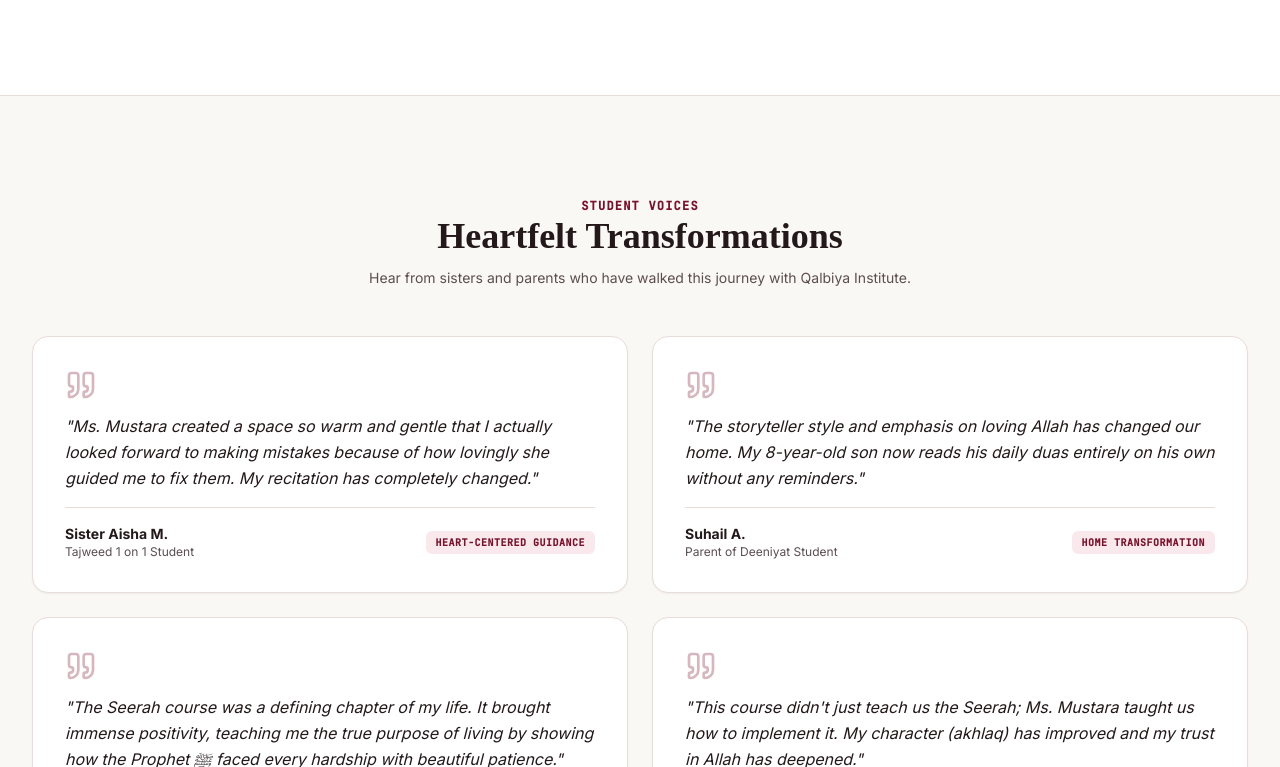
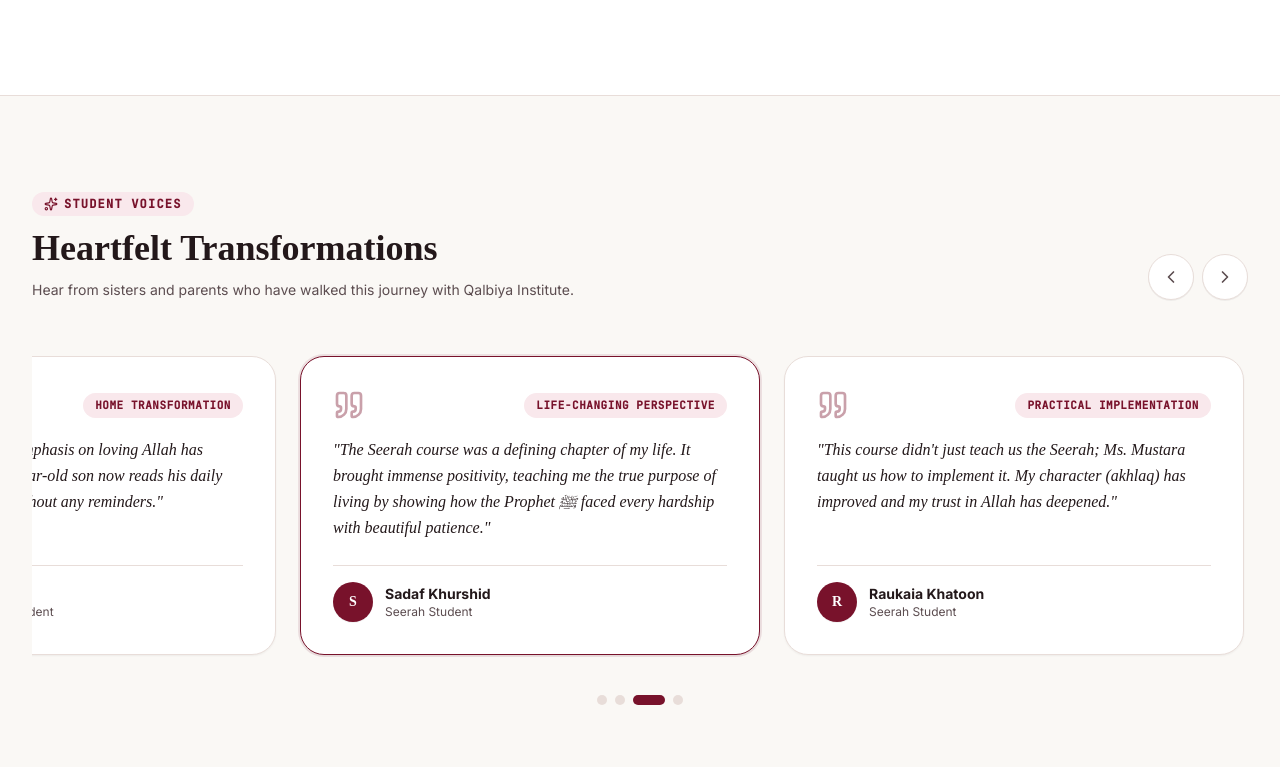
Before and after one commit to hamid220-kamal/qalbiya-insititue, a React (Vite) app: page / in a window 1280 px wide. Shown: the part 3133-3900 px from the top of the page. Built offline with nearby package versions, Linux system fonts and the light colour scheme; a web font is replaced by a local one.

Commit message:
feat(homepage): add auto-scrolling testimonials
Implement testimonial carousel logic with hover-pause functionality to improve user engagement on the homepage.

```diff
--- a/src/components/Homepage.tsx
+++ b/src/components/Homepage.tsx
@@ -1,10 +1,10 @@
-import React, { useState } from 'react';
+import React, { useState, useEffect, useRef } from 'react';
 import { motion, AnimatePresence } from 'motion/react';
 import {
   Heart, BookOpen, GraduationCap, Users, Shield, ArrowRight, Star,
   Check, MessageCircle, Sparkles, Quote, HelpCircle, ChevronDown,
   Compass, Lightbulb, Sun, Award, Globe, Phone, Mail, Instagram,
-  ChevronRight, Laptop, Tablet, Smartphone
+  ChevronRight, ChevronLeft, Laptop, Tablet, Smartphone
 } from 'lucide-react';
 import { Course, Route } from '../types';
 import { CourseCard } from './CourseCard';
@@ -31,6 +31,44 @@
   const [openFaq, setOpenFaq] = useState<number | null>(0);
   const [phoneNumber, setPhoneNumber] = useState('');
   const [phoneSubmitted, setPhoneSubmitted] = useState(false);
+
+  const [activeTestimonialIndex, setActiveTestimonialIndex] = useState(0);
+  const [isTestimonialsHovered, setIsTestimonialsHovered] = useState(false);
+  const testimonialScrollRef = useRef<HTMLDivElement>(null);
+
+  useEffect(() => {
+    if (isTestimonialsHovered) return;
+    const interval = setInterval(() => {
+      setActiveTestimonialIndex((prev) => {
+        const nextIndex = (prev + 1) % 4; // testimonies.length = 4
+        if (testimonialScrollRef.current) {
+          const firstChild = testimonialScrollRef.current.children[0] as HTMLElement;
+          const cardWidth = firstChild ? firstChild.offsetWidth : 380;
+          const gap = 24;
+          testimonialScrollRef.current.scrollTo({
+            left: nextIndex * (cardWidth + gap),
+            behavior: 'smooth'
+          });
+        }
+        return nextIndex;
+      });
+    }, 2500); // 2.5 seconds gap
+
+    return () => clearInterval(interval);
+  }, [isTestimonialsHovered]);
+
+  const scrollToTestimonial = (index: number) => {
+    setActiveTestimonialIndex(index);
+    if (testimonialScrollRef.current) {
+      const firstChild = testimonialScrollRef.current.children[0] as HTMLElement;
+      const cardWidth = firstChild ? firstChild.offsetWidth : 380;
+      const gap = 24;
+      testimonialScrollRef.current.scrollTo({
+        left: index * (cardWidth + gap),
+        behavior: 'smooth'
+      });
+    }
+  };
 
   const handleSubscribe = (e: React.FormEvent) => {
     e.preventDefault();
@@ -523,11 +561,13 @@
         </div>
       </section>
 
-      {/* Section 6: Heartfelt Transformations (Testimonials) */}
-      <section className="mx-auto max-w-7xl px-4 sm:px-6 lg:px-8 py-16 sm:py-24 space-y-12" id="testimonials">
-        <div className="text-center space-y-3 max-w-2xl mx-auto">
-          <span className="text-xs font-mono font-bold uppercase tracking-widest text-[#78122B]">
-            Student Voices
+      {/* Section 6: Heartfelt Transformations (Testimonials - Horizontal Auto Scroll) */}
+      <section className="mx-auto max-w-7xl px-4 sm:px-6 lg:px-8 py-16 sm:py-24 space-y-10 overflow-hidden" id="testimonials">
+        <div className="flex flex-col md:flex-row md:items-end justify-between gap-6">
+          <div className="space-y-3 max-w-2xl">
+            <span className="text-xs font-mono font-bold uppercase tracking-widest text-[#78122B] inline-flex items-center gap-1.5 px-3 py-1 rounded-full bg-[#F9E8EC]">
+              <Sparkles className="w-3.5 h-3.5" />
+              <span>Student Voices</span>
             </span>
             <h2 className="serif-heading text-3xl sm:text-4xl font-bold text-[#23181A]">
               Heartfelt Transformations
@@ -537,30 +577,83 @@
             </p>
           </div>
 
-        <div className="grid grid-cols-1 md:grid-cols-2 gap-6">
+          {/* Navigation Arrows */}
+          <div className="flex items-center gap-2 self-start md:self-auto">
+            <button
+              onClick={() => scrollToTestimonial((activeTestimonialIndex - 1 + testimonies.length) % testimonies.length)}
+              className="p-3 rounded-full border border-[#E8DDD9] bg-white hover:bg-[#F9E8EC] hover:text-[#78122B] text-[#5C4D50] transition-colors shadow-2xs cursor-pointer"
+              aria-label="Previous Testimonial"
+            >
+              <ChevronLeft className="w-5 h-5" />
+            </button>
+            <button
+              onClick={() => scrollToTestimonial((activeTestimonialIndex + 1) % testimonies.length)}
+              className="p-3 rounded-full border border-[#E8DDD9] bg-white hover:bg-[#F9E8EC] hover:text-[#78122B] text-[#5C4D50] transition-colors shadow-2xs cursor-pointer"
+              aria-label="Next Testimonial"
+            >
+              <ChevronRight className="w-5 h-5" />
+            </button>
+          </div>
+        </div>
+
+        {/* Scrollable Container with cards */}
+        <div
+          className="relative"
+          onMouseEnter={() => setIsTestimonialsHovered(true)}
+          onMouseLeave={() => setIsTestimonialsHovered(false)}
+        >
+          <div
+            ref={testimonialScrollRef}
+            className="flex gap-6 overflow-x-auto scrollbar-none snap-x snap-mandatory py-4 px-1"
+            style={{ scrollbarWidth: 'none', msOverflowStyle: 'none' }}
+          >
             {testimonies.map((item, index) => (
               <div
                 key={index}
-              className="bg-white rounded-2xl border border-[#E8DDD9] p-6 sm:p-8 space-y-4 shadow-xs flex flex-col justify-between"
+                className={`snap-start shrink-0 w-[88vw] sm:w-[460px] bg-white rounded-3xl border transition-all duration-300 p-6 sm:p-8 space-y-6 flex flex-col justify-between shadow-xs hover:shadow-xl ${
+                  activeTestimonialIndex === index ? 'border-[#78122B] ring-2 ring-[#78122B]/10' : 'border-[#E8DDD9]'
+                }`}
               >
-              <div className="space-y-3">
-                <Quote className="w-8 h-8 text-[#78122B]/30" />
-                <p className="text-sm sm:text-base text-[#23181A] italic leading-relaxed">
+                <div className="space-y-4">
+                  <div className="flex items-center justify-between">
+                    <Quote className="w-8 h-8 text-[#78122B]/40" />
+                    <span className="text-[11px] font-mono font-bold uppercase tracking-wider text-[#78122B] bg-[#F9E8EC] px-3 py-1 rounded-full">
+                      {item.highlight}
+                    </span>
+                  </div>
+                  <p className="text-sm sm:text-base text-[#23181A] italic leading-relaxed font-serif">
                     "{item.quote}"
                   </p>
                 </div>
 
-              <div className="pt-4 border-t border-[#E8DDD9] flex items-center justify-between">
+                <div className="pt-4 border-t border-[#E8DDD9] flex items-center gap-3">
+                  <div className="w-10 h-10 rounded-full bg-[#78122B] text-white flex items-center justify-center font-serif font-bold text-sm shrink-0 shadow-2xs">
+                    {item.name.charAt(0)}
+                  </div>
                   <div>
                     <h4 className="font-bold text-sm text-[#23181A]">{item.name}</h4>
                     <p className="text-xs text-[#5C4D50]">{item.role}</p>
                   </div>
-                <span className="text-[10px] font-mono font-bold uppercase tracking-wider text-[#78122B] bg-[#F9E8EC] px-2.5 py-1 rounded-md">
-                  {item.highlight}
-                </span>
                 </div>
               </div>
             ))}
+          </div>
+
+          {/* Dots Indicator Bar */}
+          <div className="flex justify-center items-center gap-2 pt-6">
+            {testimonies.map((_, idx) => (
+              <button
+                key={idx}
+                onClick={() => scrollToTestimonial(idx)}
+                className={`h-2.5 rounded-full transition-all cursor-pointer ${
+                  activeTestimonialIndex === idx
+                    ? 'w-8 bg-[#78122B]'
+                    : 'w-2.5 bg-[#E8DDD9] hover:bg-[#78122B]/40'
+                }`}
+                aria-label={`Go to testimonial ${idx + 1}`}
+              />
+            ))}
+          </div>
         </div>
       </section>
 
```
Lines whose indentation alone changed are shown as unchanged.
